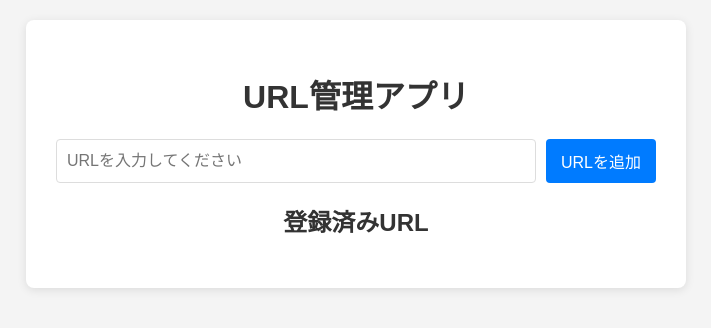
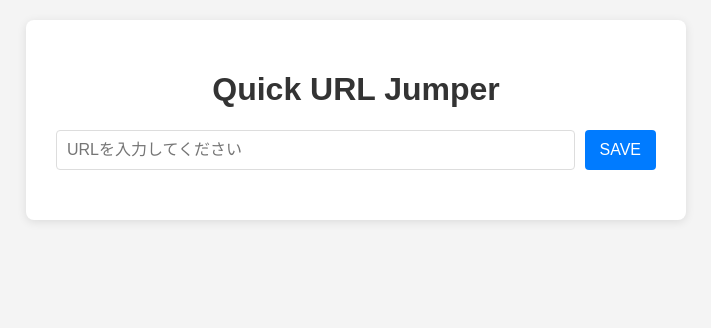
Before and after one commit to yooYoo009/saveURL, a plain HTML site: page docs/index.html in a window 1280 px wide. Shown: the whole page, without its empty margins (284-995 px from the left). Drawn offline with Linux system fonts and the light colour scheme.

Commit message:
update 文字

```diff
--- a/docs/index.html
+++ b/docs/index.html
@@ -3,7 +3,7 @@
 <head>
     <meta charset="UTF-8">
     <meta name="viewport" content="width=device-width, initial-scale=1.0">
-    <title>シンプルなURL管理アプリ</title>
+    <title>Quick URL Jumper</title>
     <link rel="stylesheet" href="style.css">
 
     <!-- PWA用のメタタグ -->
@@ -19,15 +19,15 @@
 </head>
 <body>
     <div class="container">
-        <h1>URL管理アプリ</h1>
+        <h1>Quick URL Jumper</h1>
 
         <div class="add-url-section">
             <input type="text" id="urlInput" placeholder="URLを入力してください">
-            <button id="addUrlButton">URLを追加</button>
+            <button id="addUrlButton">SAVE</button>
         </div>
 
         <div class="url-list-section">
-            <h2>登録済みURL</h2>
+            <!-- <h2>登録済みURL</h2> -->
             <ul id="urlList">
                 </ul>
         </div>
```
